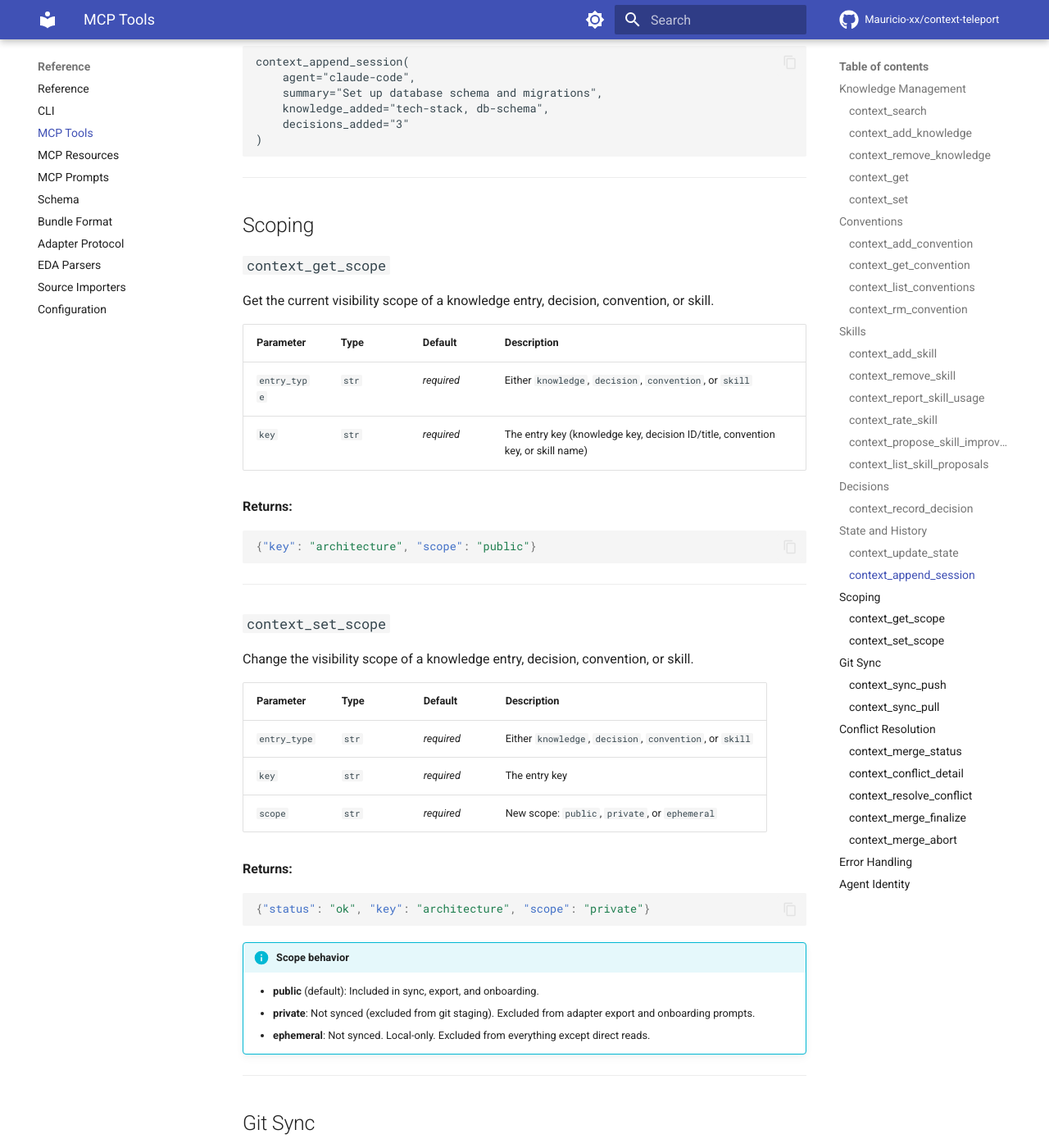
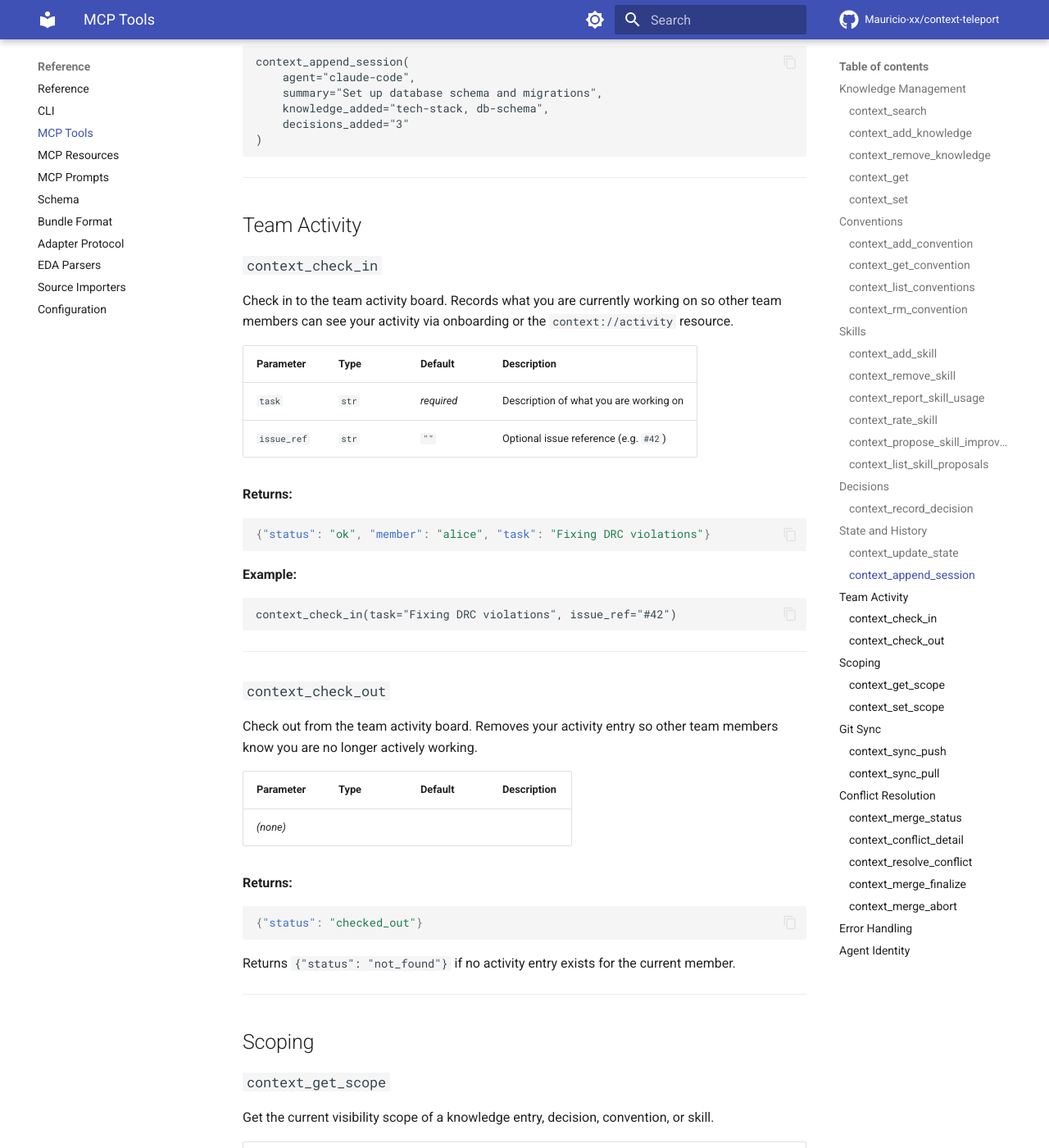
Before and after one commit to Mauricio-xx/context-teleport, an MkDocs documentation site: the page built from docs/reference/mcp-tools.md, in a window 1280 px wide and 1400 px high, scrolled down 11117 px. Shown: the whole window at 82% size. Built offline with MkDocs 1.6.1 and Material for MkDocs 9.7.7, drawn with Linux system fonts in a browser that asks for light colours; comment, search, counter and statistics services are not loaded; some of the changed text lies outside the part shown.

Commit message:
Align documentation with actual tool/resource counts, add contract test
Updated tool count from 27 to 29, resource count from 15 to 16 across
README, docs/index, and reference pages. Added missing Team Activity
and Activity sections to mcp-tools.md and mcp-resources.md.

New contract test verifies decorator counts in server.py match the
EXPECTED constants and documentation, catching drift in any direction.

````diff
--- a/docs/reference/mcp-tools.md
+++ b/docs/reference/mcp-tools.md
@@ -1,8 +1,8 @@
 # MCP Tools
 
-Context Teleport exposes **27 MCP tools** that agents use to read and write project context. All tools return JSON strings. Agent identity is automatically detected via the `MCP_CALLER` environment variable (set during adapter registration).
+Context Teleport exposes **29 MCP tools** that agents use to read and write project context. All tools return JSON strings. Agent identity is automatically detected via the `MCP_CALLER` environment variable (set during adapter registration).
 
-Tools are organized into eight categories: [Knowledge Management](#knowledge-management), [Conventions](#conventions), [Skills](#skills), [Decisions](#decisions), [State and History](#state-and-history), [Scoping](#scoping), [Git Sync](#git-sync), and [Conflict Resolution](#conflict-resolution).
+Tools are organized into nine categories: [Knowledge Management](#knowledge-management), [Conventions](#conventions), [Skills](#skills), [Decisions](#decisions), [State and History](#state-and-history), [Team Activity](#team-activity), [Scoping](#scoping), [Git Sync](#git-sync), and [Conflict Resolution](#conflict-resolution).
 
 ---
 
@@ -466,6 +466,49 @@ context_append_session(
 
 ---
 
+## Team Activity
+
+### `context_check_in`
+
+Check in to the team activity board. Records what you are currently working on so other team members can see your activity via onboarding or the `context://activity` resource.
+
+| Parameter | Type | Default | Description |
+|-----------|------|---------|-------------|
+| `task` | `str` | *required* | Description of what you are working on |
+| `issue_ref` | `str` | `""` | Optional issue reference (e.g. `#42`) |
+
+**Returns:**
+
+```json
+{"status": "ok", "member": "alice", "task": "Fixing DRC violations"}
+```
+
+**Example:**
+
+```
+context_check_in(task="Fixing DRC violations", issue_ref="#42")
+```
+
+---
+
+### `context_check_out`
+
+Check out from the team activity board. Removes your activity entry so other team members know you are no longer actively working.
+
+| Parameter | Type | Default | Description |
+|-----------|------|---------|-------------|
+| *(none)* | | | |
+
+**Returns:**
+
+```json
+{"status": "checked_out"}
+```
+
+Returns `{"status": "not_found"}` if no activity entry exists for the current member.
+
+---
+
 ## Scoping
 
 ### `context_get_scope`
````
Also changed, not shown: README.md (+1 -1 lines), docs/index.md (+1 -1 lines), docs/reference/mcp-resources.md (+32 -2 lines), 1 other file.
